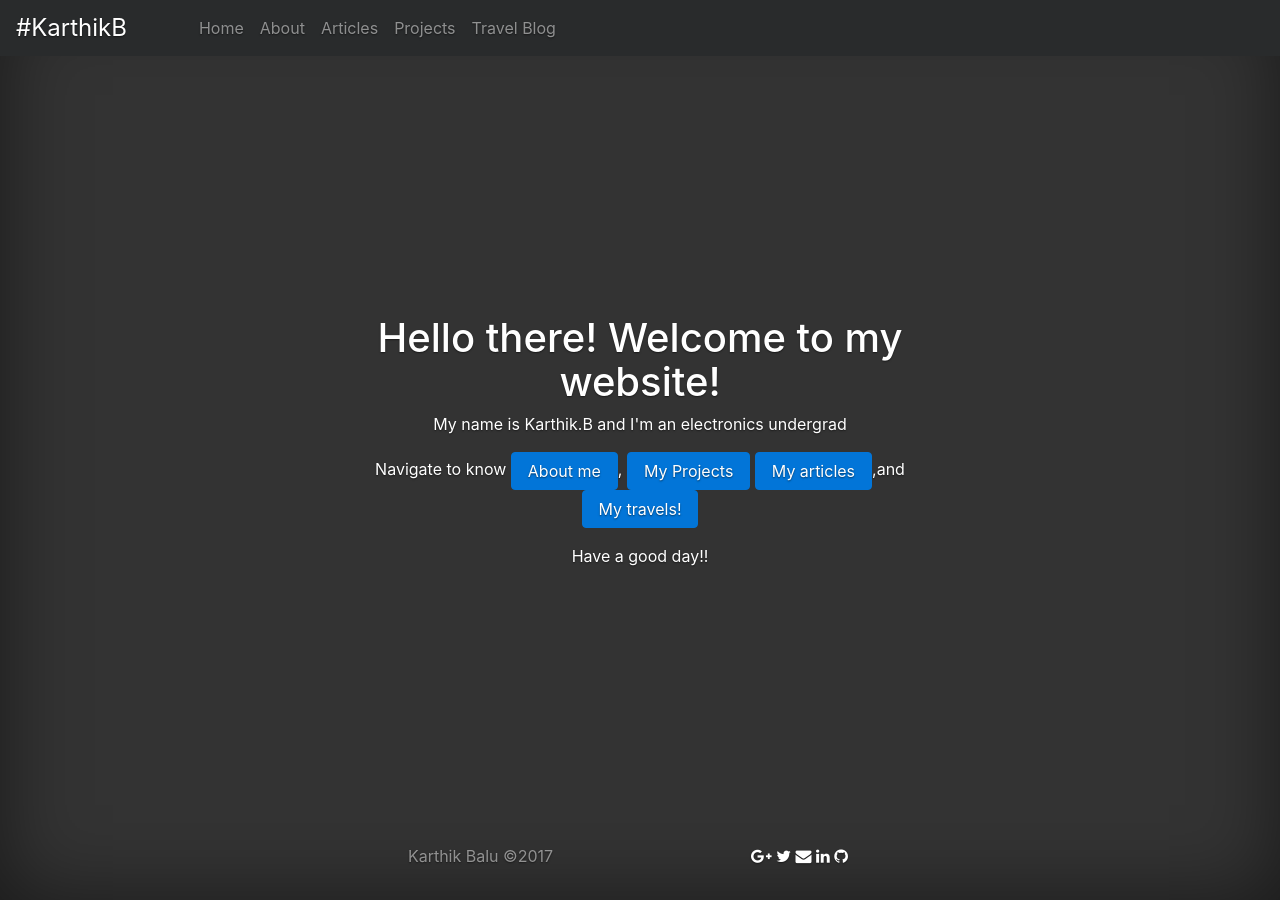
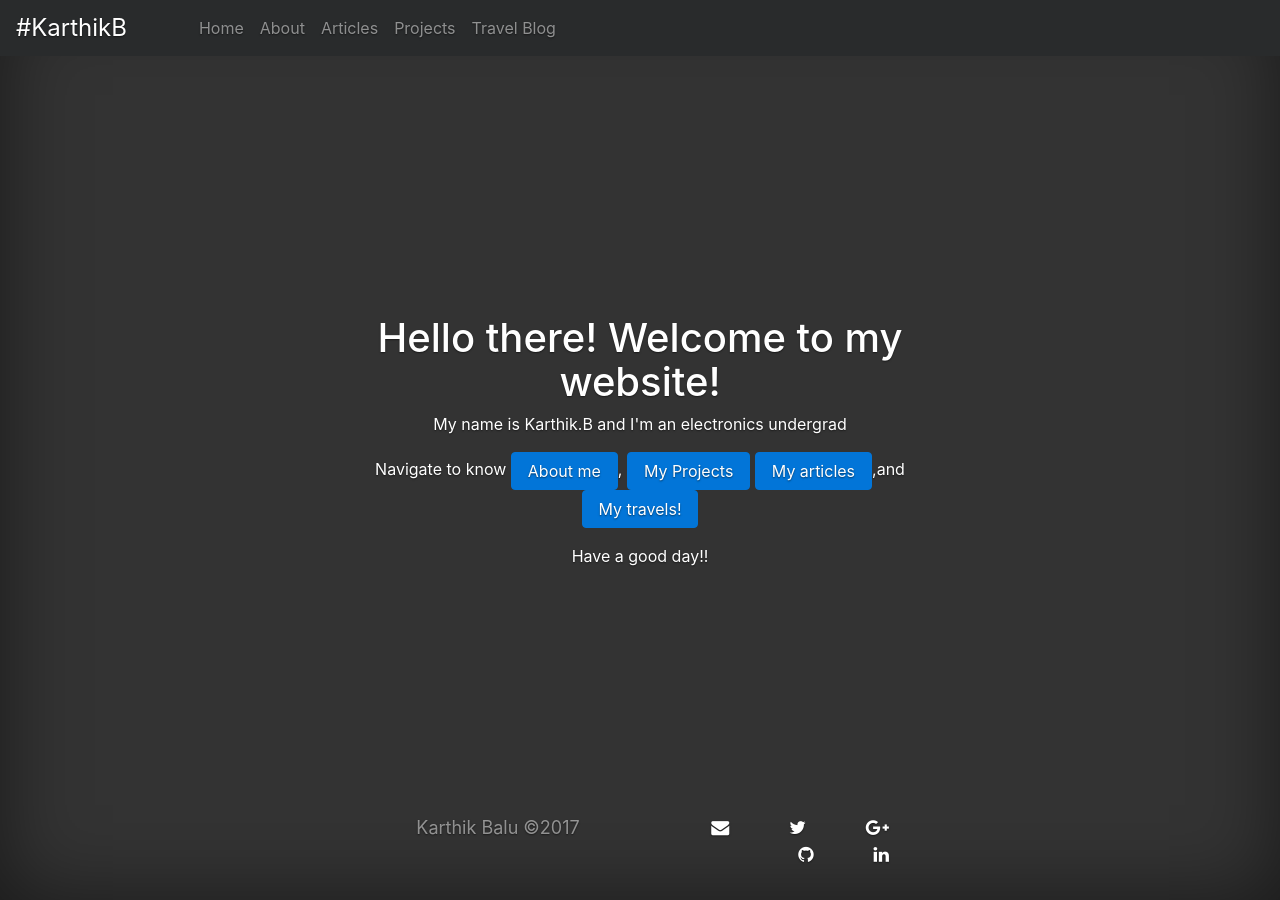
Before and after one commit to karthik-balu/karthik-balu.github.io, a Jekyll site: the page built from index.html, in a window 1280 px wide. Built offline with Jekyll 4.4.1, drawn with Linux system fonts in a browser that asks for light colours.

Commit message:
Making footer Neat

```diff
--- a/_layouts/default.html
+++ b/_layouts/default.html
@@ -57,7 +57,7 @@
 
 	          <div class="mastfoot">
               <div class="row inner">
-                <div class="col-md-6">
+                <div class="col-md-6 copyright">
                 Karthik Balu &copy;2017
                 </div>
 
--- a/static/css/cover.css
+++ b/static/css/cover.css
@@ -125,7 +125,8 @@ body {
   color: rgba(255,255,255,.5);
 }
 
-
+.social{padding-left:5px;padding-right:5px;float:right;margin-right:50px;font-size:18px;}
+.copyright{padding-left:50px;font-size:18px;}
 
 /*
  * Affix and center
```
